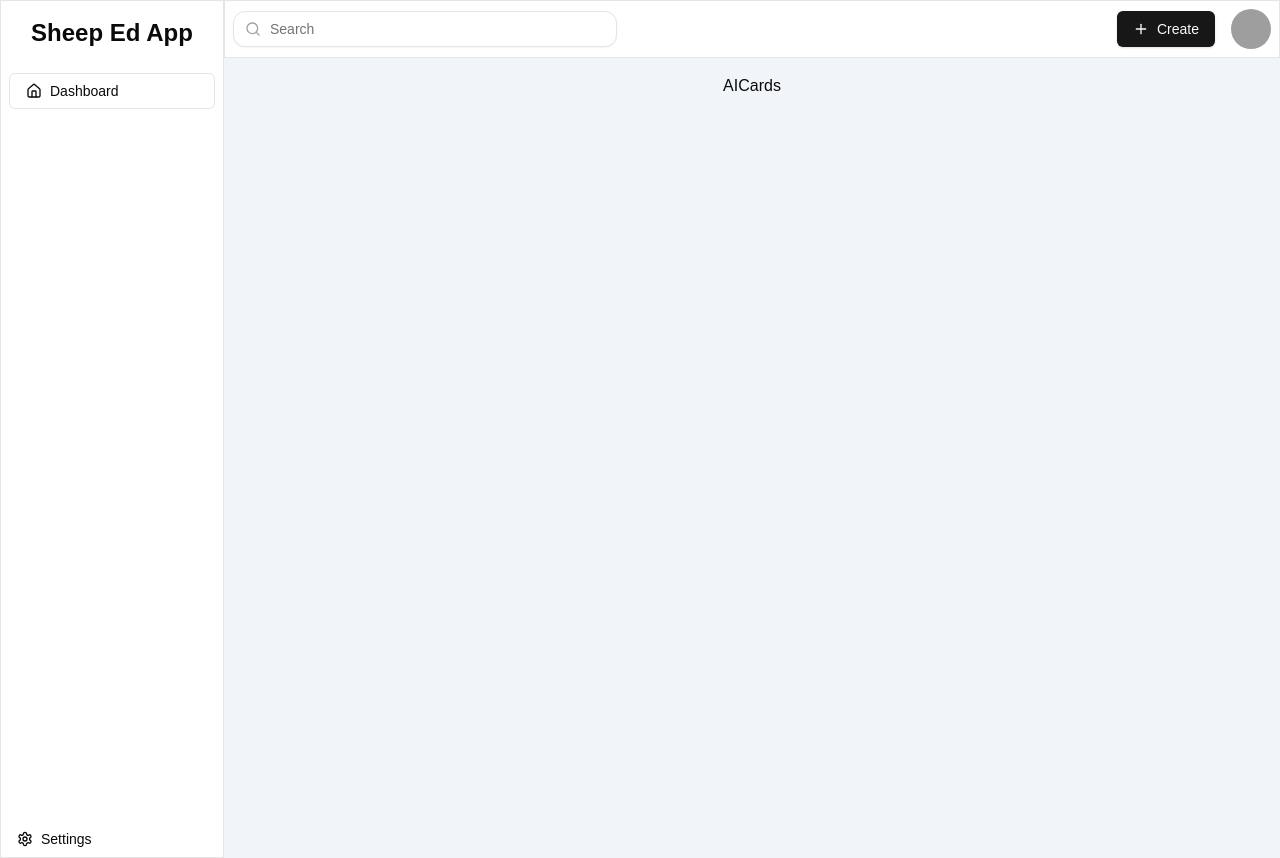
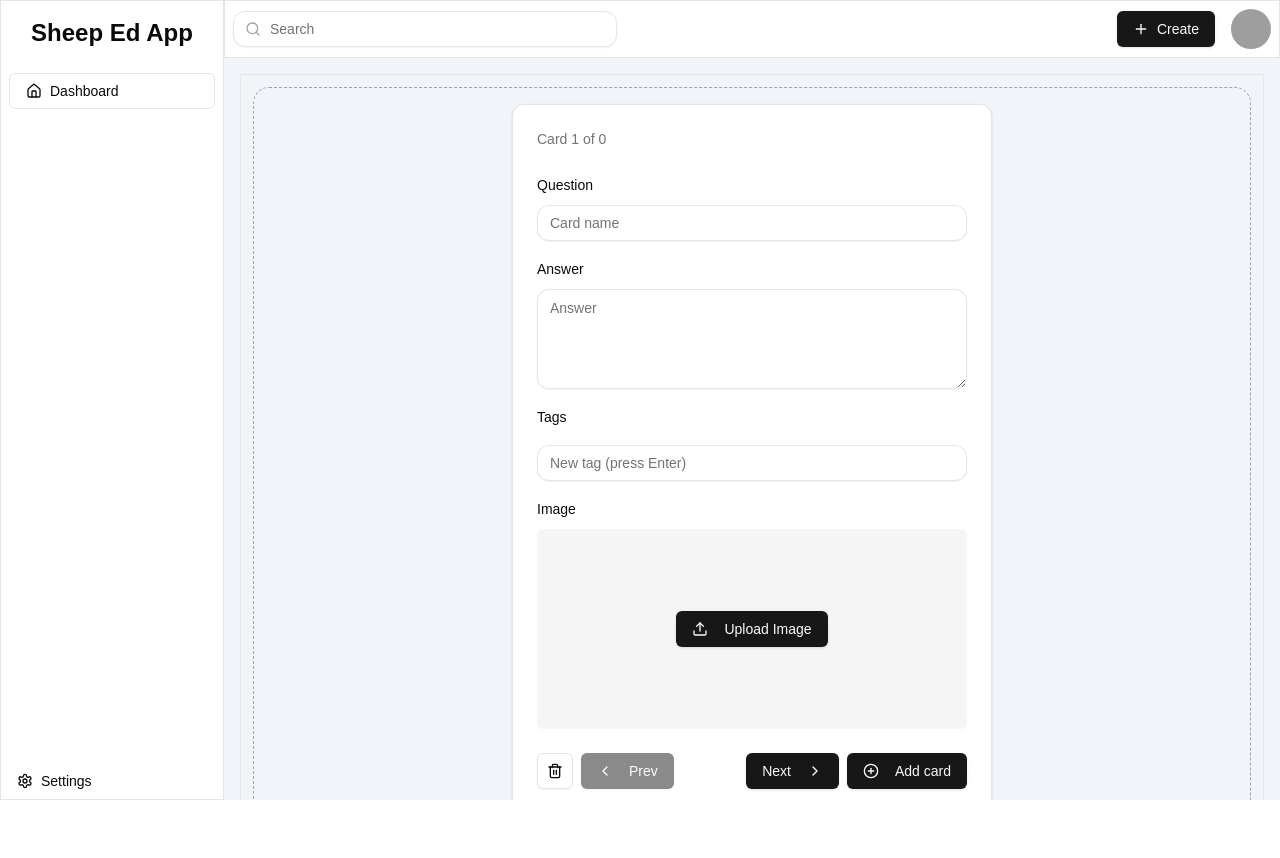
Before and after one commit to unnatibamania/last_min_cards, a Next.js app: page /create in a window 1280 px wide. Both pictures are taken after a click on the button "Use AI". After the commit the page ends 800 px from the top, so only its background shows below. Built offline with nearby package versions, Linux system fonts and the light colour scheme; grey boxes are pictures that could not be loaded.

Commit message:
add view for AI cards

```diff
--- a/app/(dashboard)/create/page.tsx
+++ b/app/(dashboard)/create/page.tsx
@@ -7,14 +7,13 @@ import { Button } from "@/components/ui/button";
 import OwnCards from "@/components/creation/OwnCards";
 import AICards from "@/components/creation/AICards";
 import { Pencil, Stars } from "lucide-react";
-import Kbd from "@/components/kbd/Kbd";
 
 const CreatePage = () => {
   const [selectedMethod, setSelectedMethod] = useState<string | null>(null);
 
   return (
-    <div className="p-4 bg-slate-100 h-screen overflow-y-auto">
-      <div className="h-full w-full overflow-y-auto flex justify-center items-start">
+    <div className="p-4 bg-slate-100 h-full">
+      <div className="h-full w-full  flex justify-center items-start">
         {selectedMethod ? (
           selectedMethod === "own" ? (
             <OwnCards />
--- a/app/(dashboard)/layout.tsx
+++ b/app/(dashboard)/layout.tsx
@@ -3,7 +3,7 @@ import { Navbar } from "@/components/navbar/Navbar";
 
 const DashboardLayout = ({ children }: { children: React.ReactNode }) => {
   return (
-    <div className="flex overflow-hidden">
+    <div className="flex h-screen overflow-hidden">
       <Aside />
       <div className="flex-1 flex flex-col overflow-hidden">
         <Navbar />
--- a/components/creation/AICards.tsx
+++ b/components/creation/AICards.tsx
@@ -1,5 +1,41 @@
+import { Textarea } from "@/components/ui/textarea";
+import { Button } from "@/components/ui/button";
+import { Send } from "lucide-react";
+import CardView from "./CardView";
+
 const AICards = () => {
-  return <div>AICards</div>;
+  return (
+    <div className="flex flex-col h-full border w-full p-3 overflow-hidden gap-4">
+      <div className="flex flex-col justify-between w-full items-center border border-gray-400 p-4 border-dashed h-full rounded-2xl gap-4">
+        <div className="flex min-w-96 flex-col gap-4">
+          <CardView
+            cards={[]}
+            setCards={() => {}}
+            currentIndex={0}
+            setCurrentIndex={() => {}}
+          />
+        </div>
+
+        <div className="flex w-full flex-col gap-4">
+          <div className="relative">
+            <Textarea
+              rows={8}
+              className="p-4"
+              placeholder="Create flashcards on Newton's three laws of motion..."
+            />
+
+            <Button
+              type="button"
+              size="icon"
+              className="absolute right-4 bottom-4"
+            >
+              <Send />
+            </Button>
+          </div>
+        </div>
+      </div>
+    </div>
+  );
 };
 
 export default AICards;
--- a/components/creation/OwnCards.tsx
+++ b/components/creation/OwnCards.tsx
@@ -50,7 +50,11 @@ export default function EnhancedCardCreator() {
           {cards.map((card, index) => (
             <div
               key={index}
-              className="bg-white flex items-center gap-2 rounded-xl p-2 shadow-sm"
+              className={
+                index === currentIndex
+                  ? "bg-white border border-gray-500 flex items-center gap-2 rounded-xl p-2 shadow-sm"
+                  : "bg-white flex items-center gap-2 rounded-xl p-2 shadow-sm"
+              }
             >
               <GripVertical className="h-4 w-4 cursor-grab" />
               <p className="text-sm font-medium">{card.question}</p>
```
